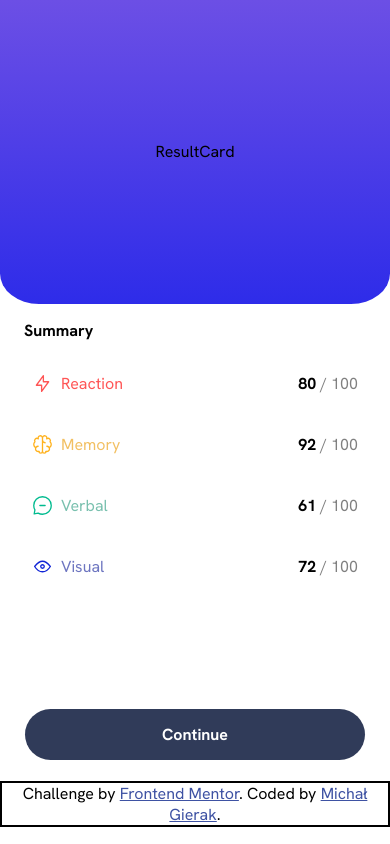
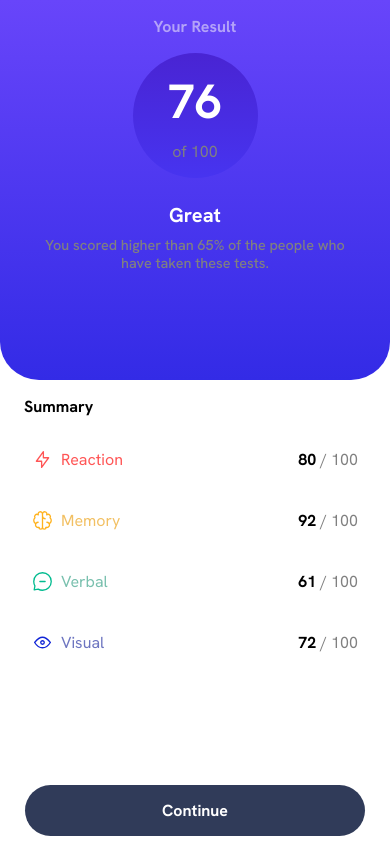
Before and after one commit to Gromzi/frontend-mentor-challenges, a React (Vite) app in the folder results-summary-component/: page / in a window 390 px wide. Built offline with nearby package versions, Linux system fonts and the light colour scheme.

Commit message:
Create result section. Finish mobile view

```diff
--- a/results-summary-component/src/components/ResultCard.tsx
+++ b/results-summary-component/src/components/ResultCard.tsx
@@ -1,5 +1,14 @@
+import ResultCircle from './ResultCircle'
+import ResultText from './ResultText'
+
 const ResultCard = () => {
-  return <div className="resultCard">ResultCard</div>
+  return (
+    <div className="resultCard">
+      <p className="resultHeader">Your Result</p>
+      <ResultCircle />
+      <ResultText />
+    </div>
+  )
 }
 
 export default ResultCard
--- /dev/null
+++ b/results-summary-component/src/components/ResultCircle.tsx
@@ -0,0 +1,10 @@
+const ResultCircle = () => {
+  return (
+    <div className="resultCircle">
+      <p className="bigResult">76</p>
+      <p className="smallResult">of 100</p>
+    </div>
+  )
+}
+
+export default ResultCircle
--- /dev/null
+++ b/results-summary-component/src/components/ResultText.tsx
@@ -0,0 +1,13 @@
+const ResultText = () => {
+  return (
+    <div className="resultTextContainer">
+      <p className="resultTextHeader">Great</p>
+      <p className="resultText">
+        You scored higher than 65% of the people who have taken these
+        tests.
+      </p>
+    </div>
+  )
+}
+
+export default ResultText
--- a/results-summary-component/src/styles/app.scss
+++ b/results-summary-component/src/styles/app.scss
@@ -32,7 +32,9 @@ p {
 
 .mainContainer {
   width: 100vw;
-  height: 90svh;
+  height: 100svh;
+
+  padding-bottom: 0.5rem;
 
   display: flex;
   flex-direction: column;
@@ -44,17 +46,71 @@ p {
 
   .resultCard {
     width: 100%;
-    height: 40%;
+    height: 50%;
 
     display: flex;
     flex-direction: column;
-    justify-content: center;
     align-items: center;
+    gap: 1rem;
 
-    background-image: linear-gradient(#6c4fe5, #2e2ce9);
+    background-image: linear-gradient(#6845fa, #332be6);
 
     border-bottom-left-radius: 10%;
     border-bottom-right-radius: 10%;
+
+    .resultHeader {
+      width: 100%;
+      text-align: center;
+      margin-top: 1rem;
+      color: #b3a2f8;
+
+      font-family: 'HankenGroteskBold', sans-serif;
+    }
+
+    .resultCircle {
+      display: flex;
+      flex-direction: column;
+      gap: 0.5rem;
+      justify-content: center;
+      align-items: center;
+
+      border-radius: 100%;
+      width: 125px;
+      height: 125px;
+
+      background-image: linear-gradient(#4924d3, #4734f0);
+
+      .bigResult {
+        font-size: 3rem;
+        color: white;
+        font-family: 'HankenGroteskBold', sans-serif;
+      }
+
+      .smallResult {
+        color: gray;
+        font-family: 'HankenGrotesk', sans-serif;
+      }
+    }
+
+    .resultTextContainer {
+      display: flex;
+      flex-direction: column;
+      text-align: center;
+      gap: 0.5rem;
+      padding: 0.5rem 2rem 2rem 2rem;
+
+      .resultTextHeader {
+        font-size: 1.25rem;
+        color: white;
+        font-family: 'HankenGroteskBold', sans-serif;
+      }
+
+      .resultText {
+        font-size: 0.9rem;
+        color: gray;
+        font-family: 'HankenGroteskMedium', sans-serif;
+      }
+    }
   }
 
   .summaryCard {
@@ -114,9 +170,11 @@ p {
 }
 
 .attribution {
-  // display: none;
+  display: none;
+  width: 100vw;
+  padding: 3px;
   position: absolute;
-  bottom: 2svh;
+  bottom: 0;
   font-size: 16px;
   text-align: center;
 
```
